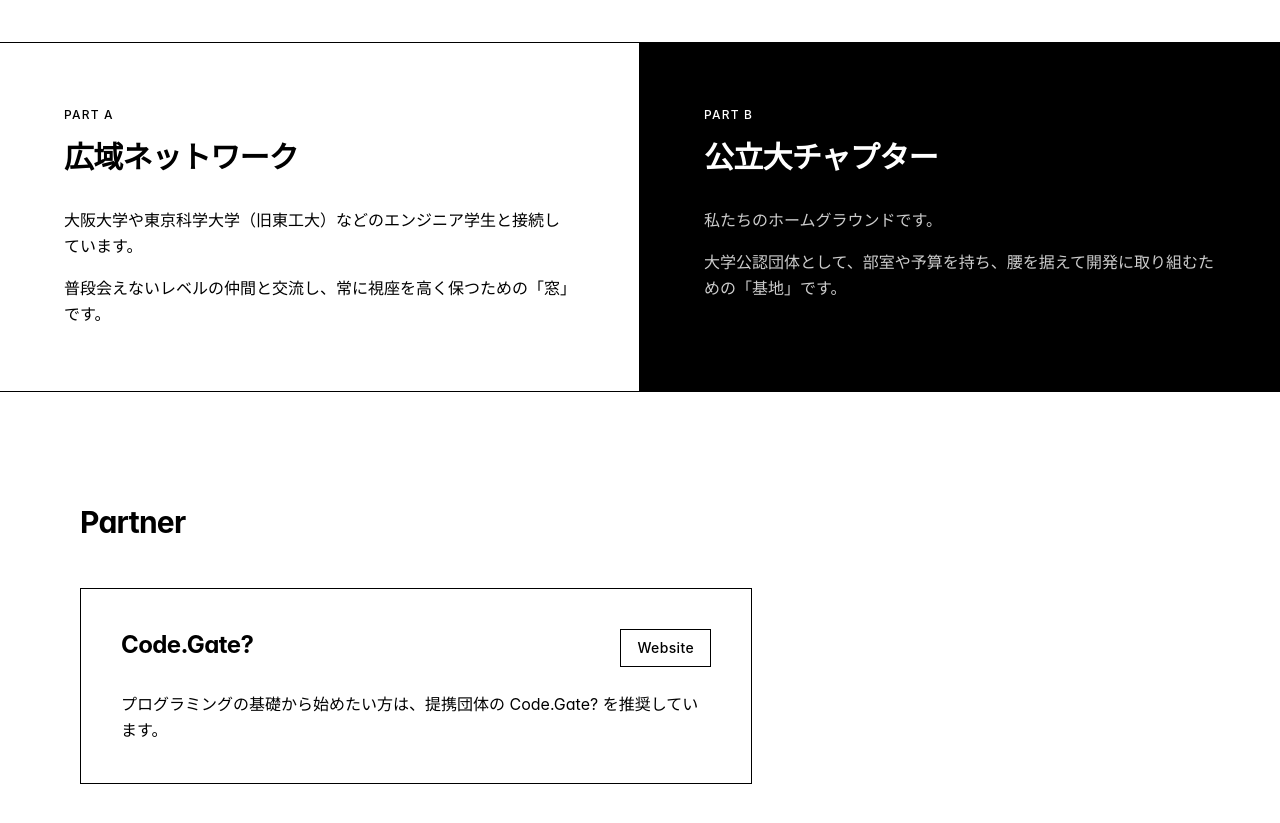
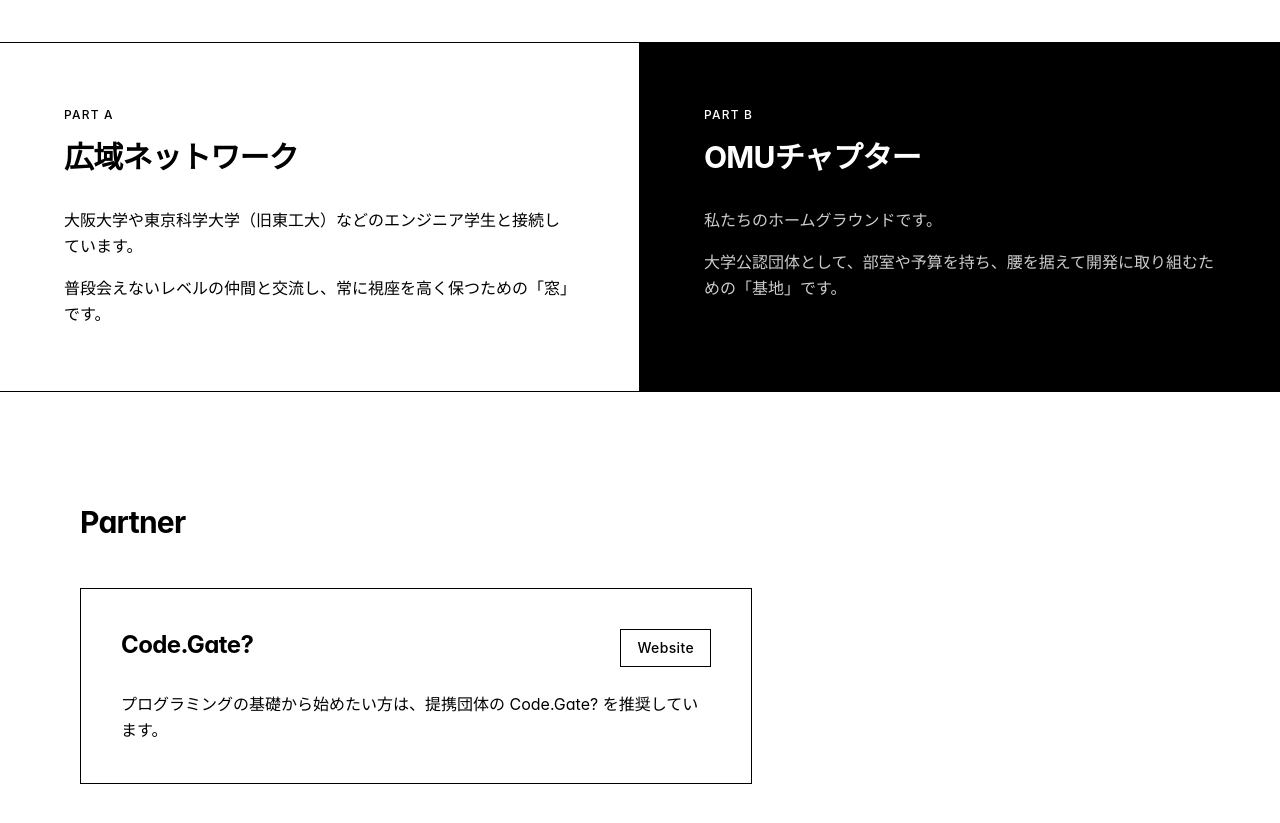
Before and after one commit to OMU-Innovation-Frontier/OIF-homepage, a Next.js app: page /about in a window 1280 px wide. Shown: the part 1260-2083 px from the top of the page. Built offline with nearby package versions, Linux system fonts and the light colour scheme.

Commit message:
fix: 蜈ｬ遶句､ｧ繝√Ε繝励ち繝ｼ 竊・OMU繝√Ε繝励ち繝ｼ

```diff
--- a/app/about/page.tsx
+++ b/app/about/page.tsx
@@ -116,7 +116,7 @@ export default function AboutPage() {
               {chapter === "global" ? "Hub" : "Part B"}
             </p>
             <h3 className="text-2xl md:text-3xl font-bold tracking-tight mb-8">
-              {chapter === "global" ? "Global Discord" : "公立大チャプター"}
+              {chapter === "global" ? "Global Discord" : "OMUチャプター"}
             </h3>
             <div className="space-y-4 text-base leading-relaxed text-white/80">
               {chapter === "global" ? (
```
